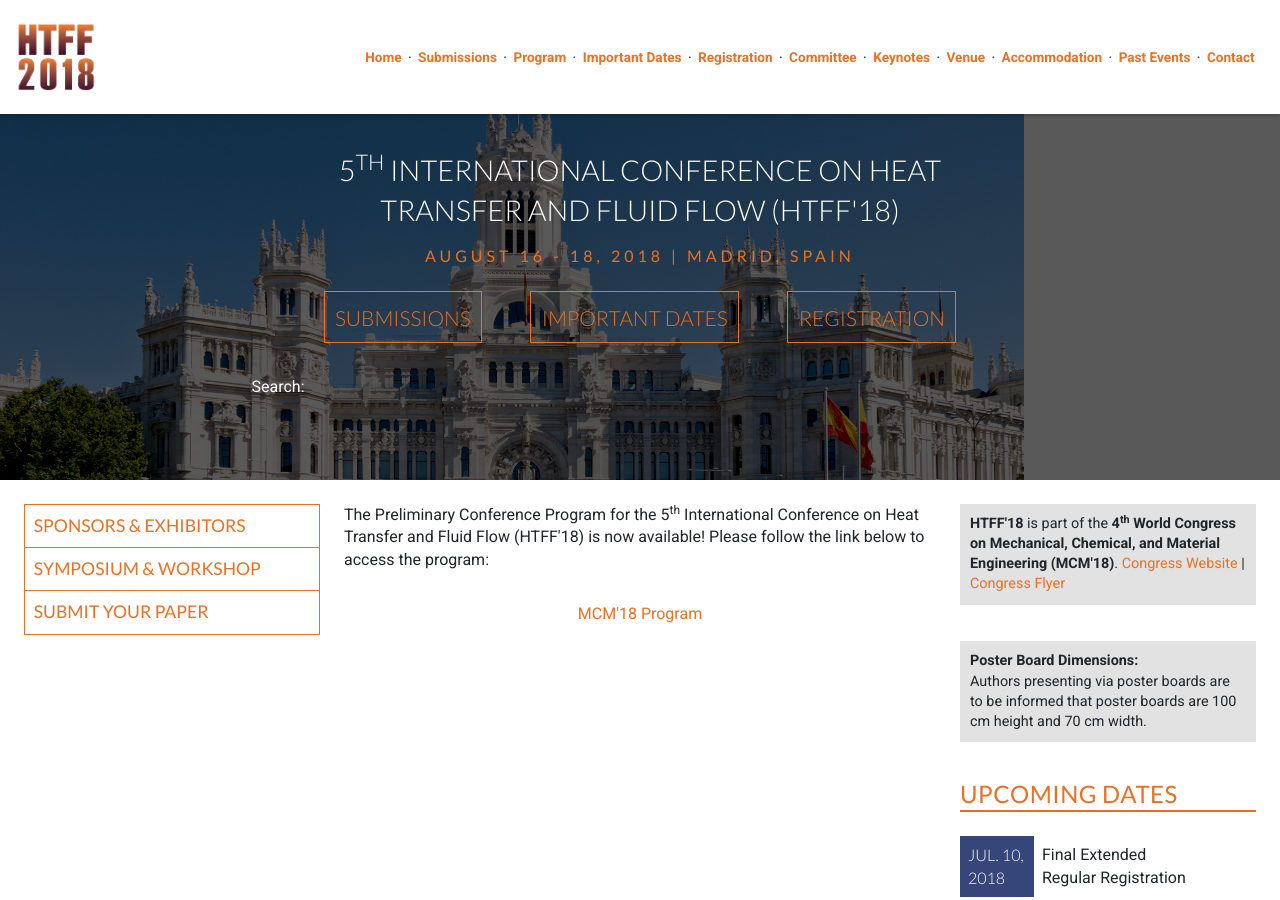
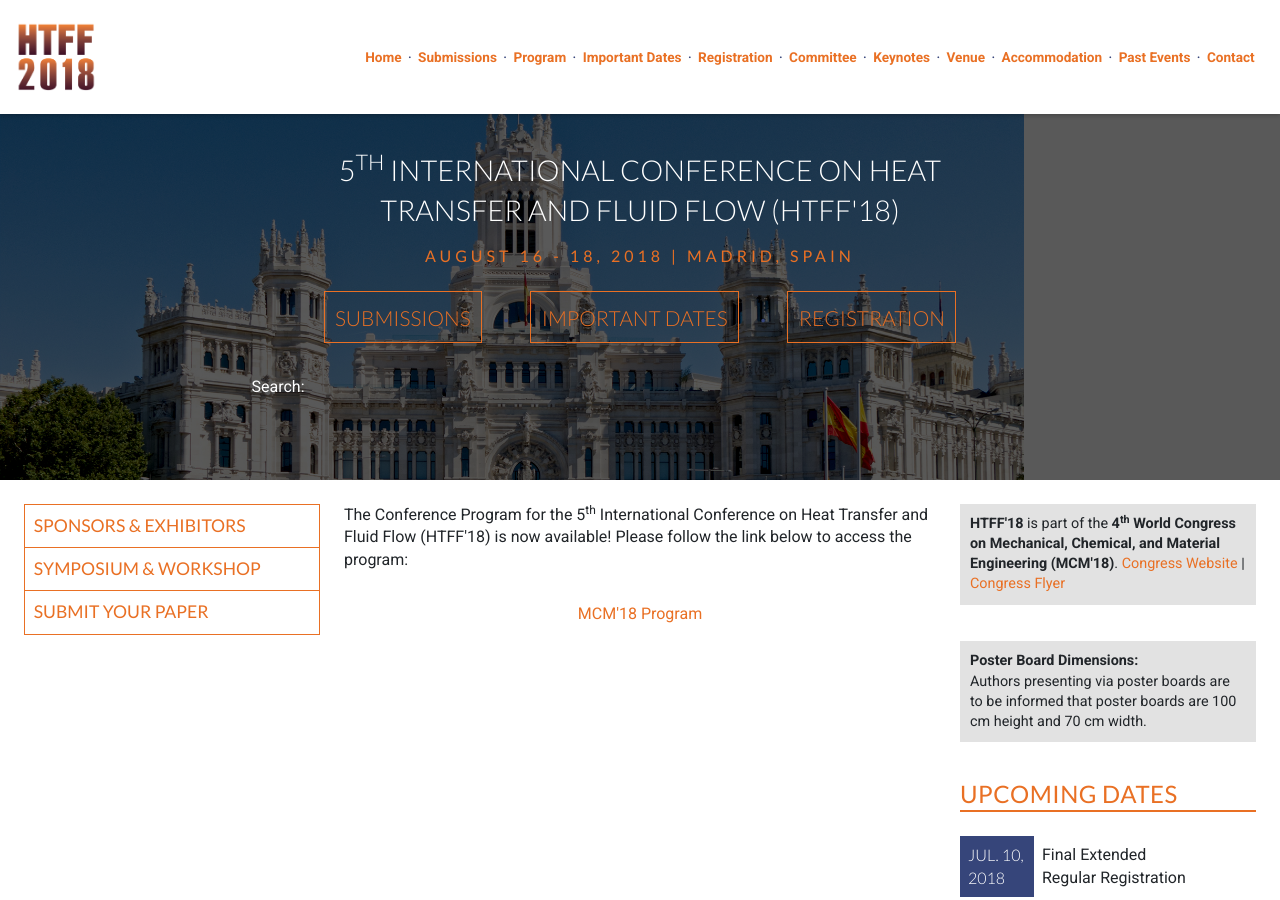
Before and after one commit to intaset/htff, a Jekyll site: the page built from program.html, in a window 1280 px wide and 900 px high. Built offline with Jekyll 4.4.1, drawn with Linux system fonts in a browser that asks for light colours; nearby versions of some CDN libraries; Markdown is read by kramdown in place of the engine named in the settings; comment, search, counter and statistics services are not loaded.

Commit message:
added program

```diff
--- a/program.html
+++ b/program.html
@@ -9,9 +9,9 @@
   <div class="unit-spacer content">
     <!-- <p class="body">The Conference Program for the 5<sup>th</sup> International Conference on Heat Transfer and Fluid Flow (HTFF'18) will be available soon. We appreciate your patience!</p> -->
 
-    <p class="body">The Preliminary Conference Program for the 5<sup>th</sup> International Conference on Heat Transfer and Fluid Flow (HTFF'18) is now available! Please follow the link below to access the program:</p>
+    <p class="body">The Conference Program for the 5<sup>th</sup> International Conference on Heat Transfer and Fluid Flow (HTFF'18) is now available! Please follow the link below to access the program:</p>
 
-    <p align="center"><a href="../MCM_PreliminaryProgram.pdf" class="body-link">MCM'18 Program</a></p>
+    <p align="center"><a href="https://mcmcongress.com/program" class="body-link">MCM'18 Program</a></p>
 
   </div>
   </div>
```
Also changed, not shown: 1 other file.
